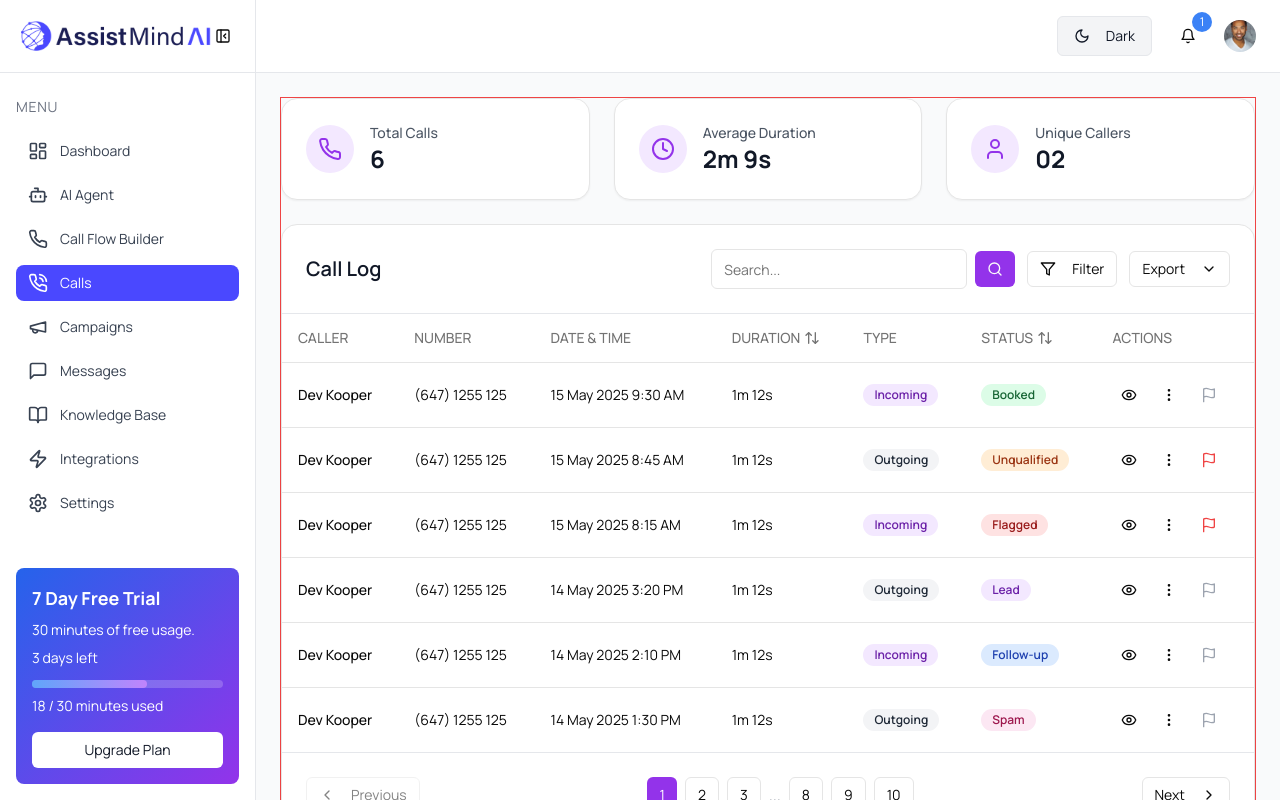
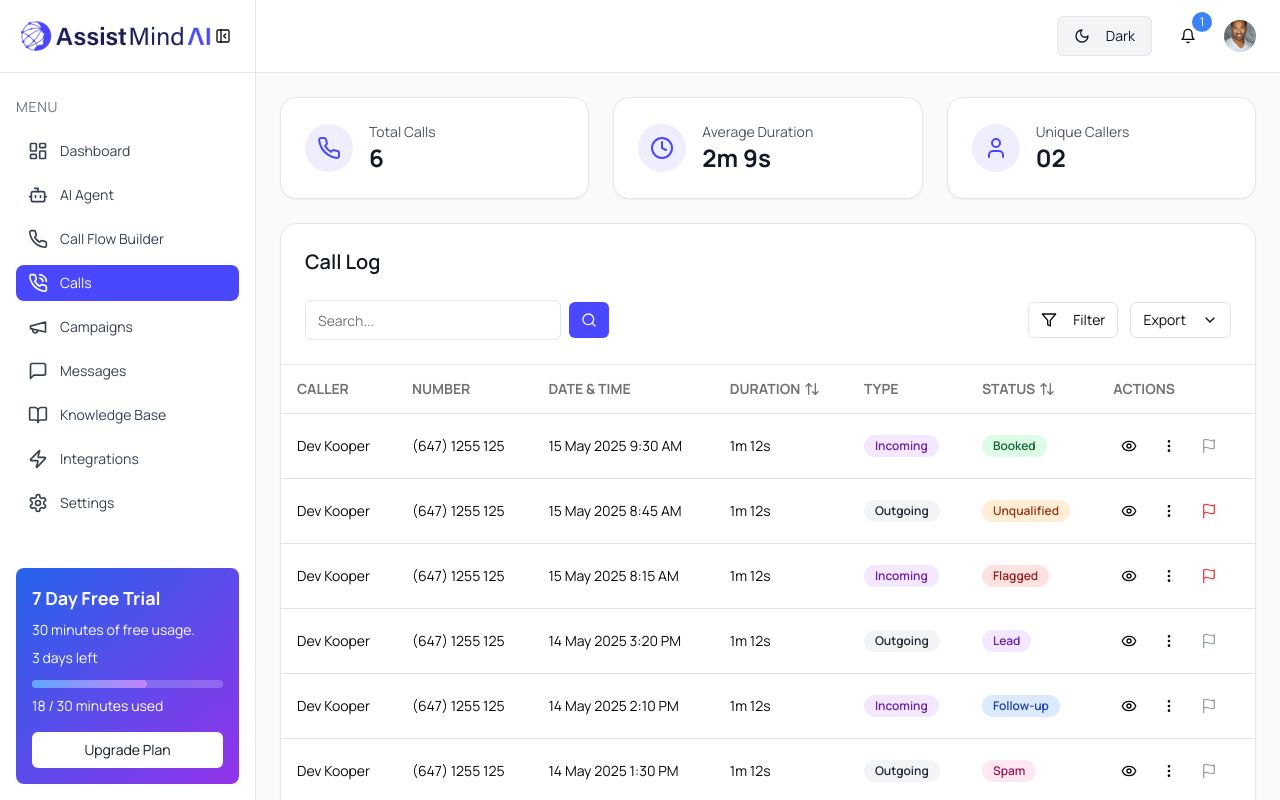
Before and after one commit to highgoal215/AssistMind_VoiceAgent_client, a Next.js app: page /calls in a window 1280 px wide. Built offline with nearby package versions, Linux system fonts and the light colour scheme.

Commit message:
update phone color

```diff
--- a/app/calls/[id]/page.tsx
+++ b/app/calls/[id]/page.tsx
@@ -52,7 +52,7 @@ const mockCallDetail: CallDetail = {
   id: '1',
   caller: 'Dev Kooper',
   number: '(647) 1255 125',
-  dateTime: '15 May 2025, 12.00pm',
+  dateTime: '15 May 2025, 12:00pm',
   duration: '1m 12s',
   type: 'incoming',
   status: 'answered',
@@ -80,8 +80,20 @@ const mockCallDetail: CallDetail = {
     {
       id: '4',
       speaker: 'caller',
-      content: 'Okay',
+      content: 'Lorem ipsum dolor sit amet consectetur adipisicing elit. Excepteur sint occaecat cupidatat non proident.',
       timestamp: '00:35'
+    },
+    {
+      id: '5',
+      speaker: 'ai',
+      content: 'Lorem ipsum dolor sit amet consectetur adipisicing elit. Sed do eiusmod tempor incididunt ut labore et dolore magna aliqua.',
+      timestamp: '00:45'
+    },
+    {
+      id: '6',
+      speaker: 'caller',
+      content: 'Lorem ipsum dolor sit amet consectetur adipisicing elit. Ut enim ad minim veniam, quis nostrud exercitation.',
+      timestamp: '00:55'
     }
   ]
 }
@@ -105,20 +117,6 @@ export default function CallDetailPage() {
     return colors[status as keyof typeof colors] || 'bg-gray-100 text-gray-800'
   }
 
-  const getSentimentColor = (sentiment: string) => {
-    const colors = {
-      positive: 'bg-green-100 text-green-800',
-      negative: 'bg-purple-100 text-purple-800',
-      neutral: 'bg-gray-100 text-gray-800'
-    }
-    return colors[sentiment as keyof typeof colors] || 'bg-gray-100 text-gray-800'
-  }
-
-  const getSentimentIcon = (sentiment: string) => {
-    if (sentiment === 'negative') return <ThumbsDown className="w-4 h-4" />
-    return null
-  }
-
   const handlePlayPause = () => {
     setIsPlaying(!isPlaying)
   }
@@ -140,13 +138,7 @@ export default function CallDetailPage() {
       <div className="flex-1 flex flex-col overflow-hidden">
         {/* Header */}
         <header className="bg-white border-b border-gray-200 px-6 py-4">
-          <div className="flex items-center justify-between">
-            <Link href="/calls">
-              <Button variant="ghost" size="sm" className="text-gray-600">
-                <ArrowLeft className="w-4 h-4 mr-2" />
-                Back to Calls
-              </Button>
-            </Link>
+          <div className="flex items-center justify-end">
             <div className="flex items-center space-x-4">
               <Button variant="outline" className="bg-gray-100 border-gray-200 text-gray-900 hover:bg-gray-200">
                 <Moon className="h-4 w-4 mr-2" />
@@ -184,7 +176,7 @@ export default function CallDetailPage() {
                       <AvatarFallback className="text-lg">{call.caller.charAt(0)}</AvatarFallback>
                     </Avatar>
                     <div className="flex-1">
-                      <div className="flex items-center space-x-2 mb-2">
+                      <div className="mb-2">
                         <Badge className="bg-purple-100 text-purple-800">
                           {call.type.charAt(0).toUpperCase() + call.type.slice(1)}
                         </Badge>
@@ -221,7 +213,11 @@ export default function CallDetailPage() {
                         <Button variant="outline" size="sm" className="flex-1">
                           Audio
                         </Button>
-                        <Button variant="outline" size="sm" className="flex-1">
+                        <Button
+                          variant="outline"
+                          size="sm"
+                          className="flex-1 bg-blue-50 border-blue-200 text-blue-700"
+                        >
                           Transcript
                         </Button>
                         <Button variant="destructive" size="sm">
@@ -247,14 +243,6 @@ export default function CallDetailPage() {
                     </Badge>
                   </div>
 
-                  <div className="flex items-center justify-between">
-                    <span className="text-sm font-medium text-gray-700">Call sentiment</span>
-                    <Badge className={getSentimentColor(call.sentiment)}>
-                      {getSentimentIcon(call.sentiment)}
-                      <span className="ml-1">{call.sentiment.charAt(0).toUpperCase() + call.sentiment.slice(1)}</span>
-                    </Badge>
-                  </div>
-
                   <div className="space-y-3">
                     <div>
                       <label className="block text-sm font-medium text-gray-700 mb-1">Name</label>
@@ -273,19 +261,11 @@ export default function CallDetailPage() {
                       />
                     </div>
                   </div>
-
-                  <Button
-                    onClick={handleSaveToContacts}
-                    className="w-full bg-blue-600 hover:bg-blue-700"
-                  >
-                    <Save className="w-4 h-4 mr-2" />
-                    Save to contacts
-                  </Button>
                 </CardContent>
               </Card>
             </div>
 
-            {/* Transcript/Summary Tabs */}
+            {/* Transcript/Summary Section */}
             <Card className="bg-white shadow-sm">
               <CardContent className="p-0">
                 <Tabs value={currentTab} onValueChange={setCurrentTab}>
@@ -316,7 +296,7 @@ export default function CallDetailPage() {
                           }`}
                         >
                           <Avatar className="w-8 h-8">
-                            <AvatarFallback className="text-sm">
+                            <AvatarFallback className="text-sm bg-pink-100 text-pink-600">
                               {message.speaker === 'ai' ? 'B' : 'D'}
                             </AvatarFallback>
                           </Avatar>
--- a/app/calls/page.tsx
+++ b/app/calls/page.tsx
@@ -169,18 +169,18 @@ export default function CallsPage() {
         </header>
 
         {/* Main Content */}
-        <main className="flex-1 overflow-auto p-6 ">
-          <div className="border border-red-500 mx-auto space-y-6">
+        <main className="flex-1 overflow-auto p-6">
+          <div className="mx-auto space-y-6">
             {/* Summary Cards */}
             <div className="grid grid-cols-1 md:grid-cols-3 gap-6">
               <Card className="bg-white shadow-sm">
                 <CardContent className="p-6">
                   <div className="flex items-center space-x-4">
-                    <div className="w-12 h-12 bg-purple-100 rounded-full flex items-center justify-center">
-                      <Phone className="w-6 h-6 text-purple-600" />
+                    <div className="w-12 h-12 bg-[#EEEEFF] rounded-full flex items-center justify-center">
+                      <Phone className="w-6 h-6 text-[#4A48FF]" />
                     </div>
                     <div>
-                      <p className="text-sm font-medium text-gray-600">Total Calls</p>
+                      <p className="text-sm font-manrope text-gray-600">Total Calls</p>
                       <p className="text-2xl font-bold text-gray-900">{totalCalls}</p>
                     </div>
                   </div>
@@ -190,11 +190,11 @@ export default function CallsPage() {
               <Card className="bg-white shadow-sm">
                 <CardContent className="p-6">
                   <div className="flex items-center space-x-4">
-                    <div className="w-12 h-12 bg-purple-100 rounded-full flex items-center justify-center">
-                      <Clock className="w-6 h-6 text-purple-600" />
+                    <div className="w-12 h-12 bg-[#EEEEFF] rounded-full flex items-center justify-center">
+                      <Clock className="w-6 h-6 text-[#4A48FF]" />
                     </div>
                     <div>
-                      <p className="text-sm font-medium text-gray-600">Average Duration</p>
+                      <p className="text-sm font-manrope text-gray-600">Average Duration</p>
                       <p className="text-2xl font-bold text-gray-900">{averageDuration}</p>
                     </div>
                   </div>
@@ -204,11 +204,11 @@ export default function CallsPage() {
               <Card className="bg-white shadow-sm">
                 <CardContent className="p-6">
                   <div className="flex items-center space-x-4">
-                    <div className="w-12 h-12 bg-purple-100 rounded-full flex items-center justify-center">
-                      <User className="w-6 h-6 text-purple-600" />
+                    <div className="w-12 h-12 bg-[#EEEEFF] rounded-full flex items-center justify-center">
+                      <User className="w-6 h-6 text-[#4A48FF]" />
                     </div>
                     <div>
-                      <p className="text-sm font-medium text-gray-600">Unique Callers</p>
+                      <p className="text-sm font-manrope text-gray-600">Unique Callers</p>
                       <p className="text-2xl font-bold text-gray-900">{uniqueCallers.toString().padStart(2, '0')}</p>
                     </div>
                   </div>
@@ -220,19 +220,21 @@ export default function CallsPage() {
             <Card className="bg-white shadow-sm">
               <div className="p-6 border-b border-gray-200">
                 <div className="flex justify-between items-center">
-                  <h2 className="text-xl font-semibold text-gray-900">Call Log</h2>
-                  <div className="flex items-center space-x-3">
-                    <div className="flex items-center space-x-2">
+                  <div className="flex w-full gap-6 flex-col justify-start ">
+                    <h2 className="text-xl font-semibold text-gray-900 ">Call Log</h2>
+                    <div className='flex justify-between items-center '>
+                      <div className="flex items-center space-x-2 ">
                         <Input
                           placeholder="Search..."
                           value={searchTerm}
                           onChange={(e) => setSearchTerm(e.target.value)}
                           className="w-64"
                         />
-                      <Button size="sm" className="bg-purple-600 hover:bg-purple-700">
+                        <Button size="sm" className="bg-[#4A48FF] hover:bg-[#3A38FF]">
                           <Search className="w-4 h-4" />
                         </Button>
                       </div>
+                      <div className="flex items-center space-x-3">
                         <Button variant="outline" size="sm">
                           <Filter className="w-4 h-4 mr-2" />
                           Filter
@@ -245,33 +247,40 @@ export default function CallsPage() {
                     </div>
                   </div>
 
+                </div>
+              </div>
+
               <div className="overflow-x-auto">
                 <Table>
                   <TableHeader>
                     <TableRow>
-                      <TableHead className="font-medium">CALLER</TableHead>
-                      <TableHead className="font-medium">NUMBER</TableHead>
-                      <TableHead className="font-medium">DATE & TIME</TableHead>
-                      <TableHead className="font-medium">
+                      <TableHead className="font-manrope">CALLER</TableHead>
+                      <TableHead className="font-manrope">NUMBER</TableHead>
+                      <TableHead className="font-manrope">DATE & TIME</TableHead>
+                      <TableHead className="font-manrope">
                         <div className="flex items-center space-x-1">
                           <span>DURATION</span>
                           <ArrowUpDown className="w-4 h-4" />
                         </div>
                       </TableHead>
-                      <TableHead className="font-medium">TYPE</TableHead>
-                      <TableHead className="font-medium">
+                      <TableHead className="font-manrope">TYPE</TableHead>
+                      <TableHead className="font-manrope">
                         <div className="flex items-center space-x-1">
                           <span>STATUS</span>
                           <ArrowUpDown className="w-4 h-4" />
                         </div>
                       </TableHead>
-                      <TableHead className="font-medium">ACTIONS</TableHead>
+                      <TableHead className="font-manrope">ACTIONS</TableHead>
                     </TableRow>
                   </TableHeader>
                   <TableBody>
                     {filteredCalls.map((call) => (
-                      <TableRow key={call.id} className="hover:bg-gray-50">
-                        <TableCell className="font-medium">{call.caller}</TableCell>
+                      <TableRow
+                        key={call.id}
+                        className="hover:bg-gray-50 cursor-pointer"
+                        onClick={() => window.location.href = `/calls/${call.id}`}
+                      >
+                        <TableCell className="font-manrope">{call.caller}</TableCell>
                         <TableCell>{call.number}</TableCell>
                         <TableCell>{call.dateTime}</TableCell>
                         <TableCell>{call.duration}</TableCell>
@@ -286,7 +295,7 @@ export default function CallsPage() {
                           </Badge>
                         </TableCell>
                         <TableCell>
-                          <div className="flex items-center space-x-2">
+                          <div className="flex items-center space-x-2" onClick={(e) => e.stopPropagation()}>
                             <Link href={`/calls/${call.id}`}>
                               <Button variant="ghost" size="sm" className="h-8 w-8 p-0">
                                 <Eye className="w-4 h-4" />
@@ -321,7 +330,7 @@ export default function CallsPage() {
                   <div className="flex items-center space-x-2">
                     <Button
                       size="sm"
-                      className="bg-purple-600 hover:bg-purple-700 text-white"
+                      className="bg-[#4A48FF] hover:bg-[#4A48FF] text-white"
                     >
                       1
                     </Button>
```
Lines whose indentation alone changed are shown as unchanged.
